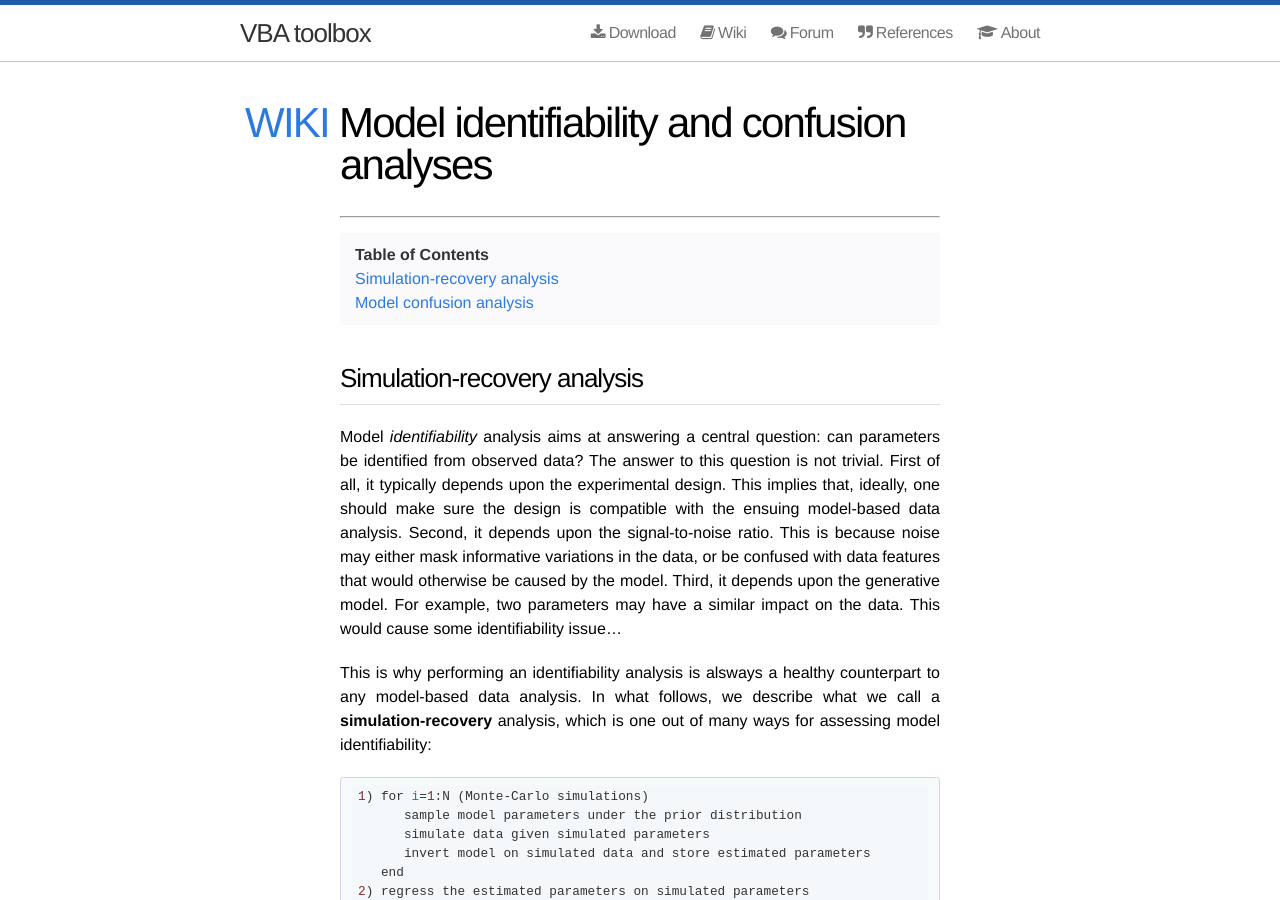
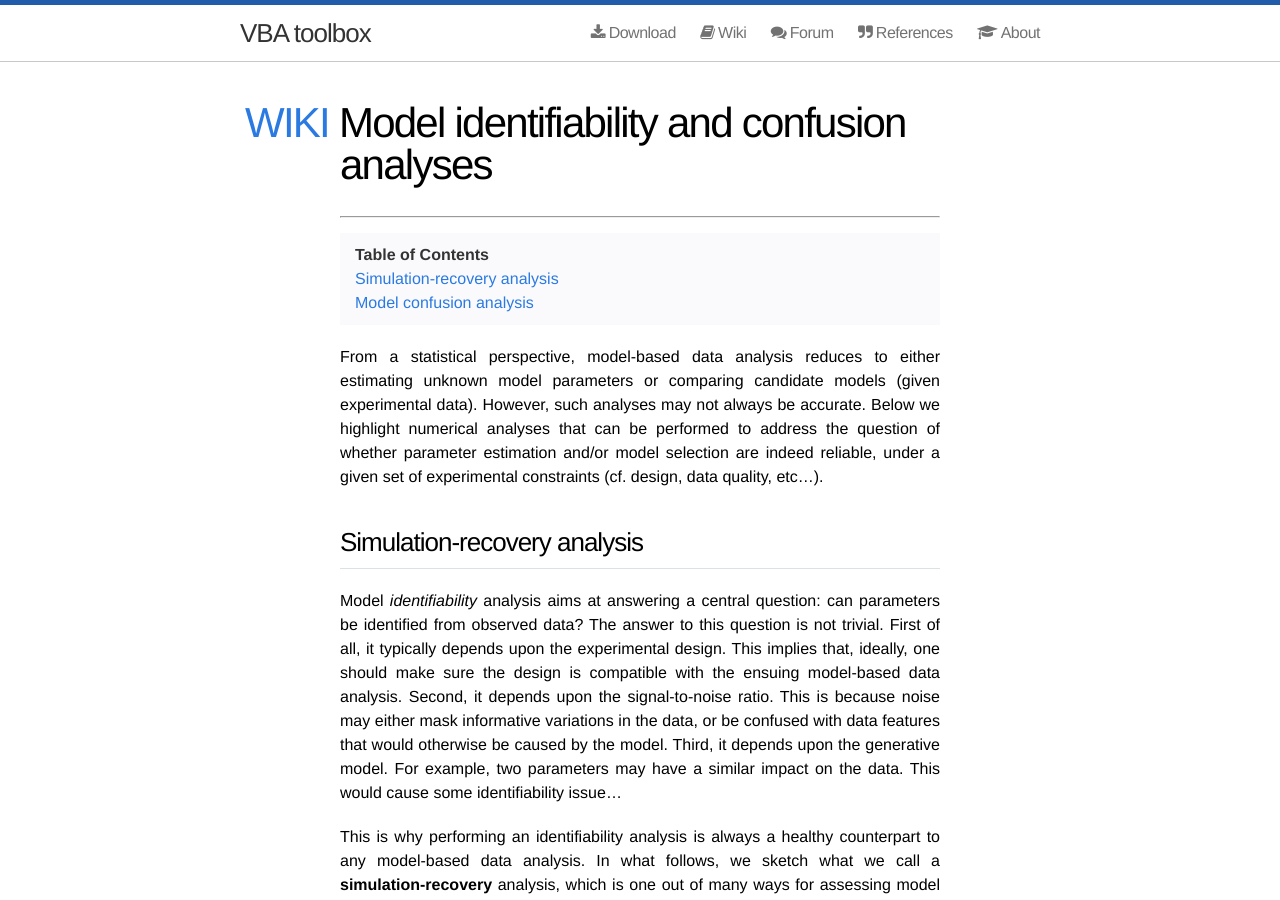
Before and after one commit to MBB-team/VBA-toolbox, a Jekyll site: the page built from _wiki/identifiability.md, in a window 1280 px wide and 900 px high. Built offline with Jekyll 4.4.1, drawn with Linux system fonts in a browser that asks for light colours; nearby versions of some CDN libraries.

Commit message:
Update identifiability.md

````diff
--- a/_wiki/identifiability.md
+++ b/_wiki/identifiability.md
@@ -5,12 +5,14 @@ title: "Model identifiability and confusion analyses"
 {:toc}
 
 
+From a statistical perspective, model-based data analysis reduces to either estimating unknown model parameters or comparing candidate models (given experimental data). However, such analyses may not always be accurate. Below we highlight numerical analyses that can be performed to address the question of whether parameter estimation and/or model selection are indeed reliable, under a given set of experimental constraints (cf. design, data quality, etc...).
+
 
 ## Simulation-recovery analysis
 
 Model *identifiability* analysis aims at answering a central question: can parameters be identified from observed data? The answer to this question is not trivial. First of all, it typically depends upon the experimental design. This implies that, ideally, one should make sure the design is compatible with the ensuing model-based data analysis. Second, it depends upon the signal-to-noise ratio. This is because noise may either mask informative variations in the data, or be confused with data features that would otherwise be caused by the model. Third, it depends upon the generative model. For example, two parameters may have a similar impact on the data. This would cause some identifiability issue...
 
-This is why performing an identifiability analysis is alsways a healthy counterpart to any model-based data analysis. In what follows, we describe what we call a **simulation-recovery** analysis, which is one out of many ways for assessing model identifiability:
+This is why performing an identifiability analysis is always a healthy counterpart to any model-based data analysis. In what follows, we sketch what we call a **simulation-recovery** analysis, which is one out of many ways for assessing model identifiability:
 
 ```
 1) for i=1:N (Monte-Carlo simulations)
````
